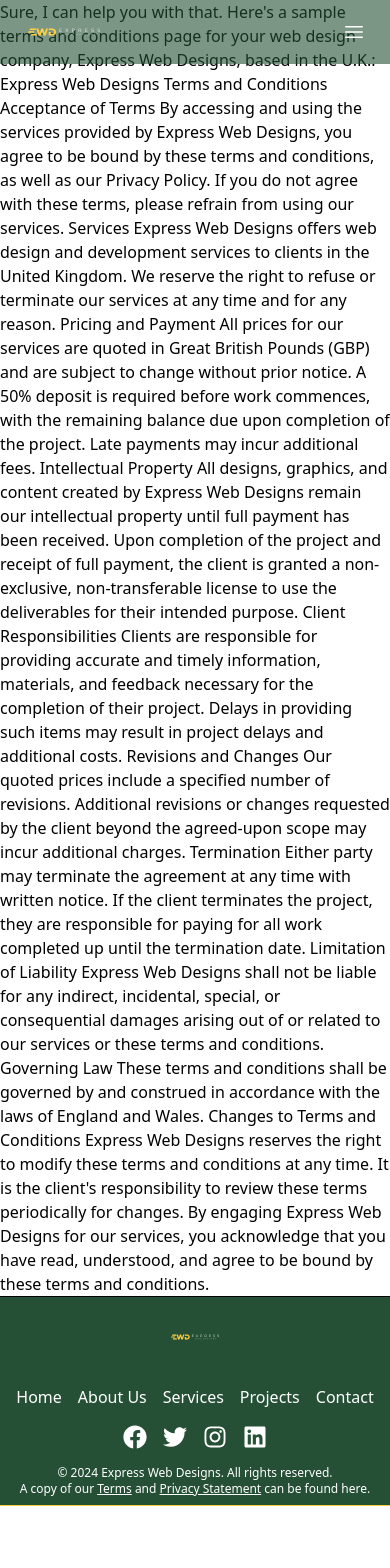
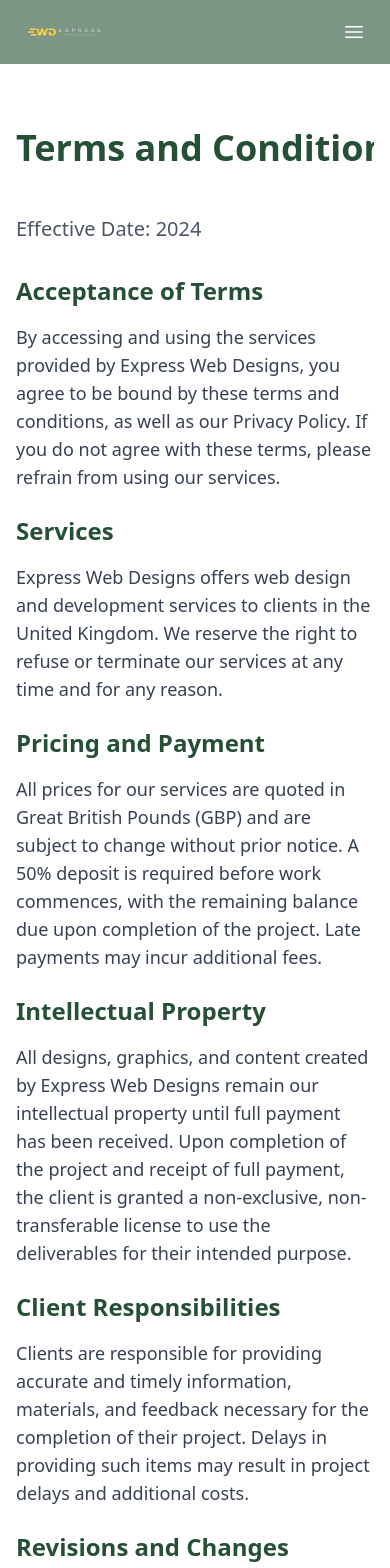
Before and after one commit to jdm1991/final-express, a Next.js app: page /terms in a window 390 px wide. Shown: the top 1568 px of the page. Before the commit the page ends 1506 px from the top, so only its background shows below. Built offline with nearby package versions, Linux system fonts and the light colour scheme.

Commit message:
Latest updates

```diff
--- a/src/app/privacy/page.jsx
+++ b/src/app/privacy/page.jsx
@@ -7,7 +7,7 @@ export default function Privacy() {
             Privacy Policy for Express Web Designs
           </h1>
           <p className="text-xl font-medium text-gray-600 mb-8 text-left">
-            Effective Date: [Insert Date]
+            Effective Date: 2024
           </p>
           <div className="text-left">
             <p className="text-lg font-medium text-gray-700 mb-6">
--- a/src/app/terms/page.jsx
+++ b/src/app/terms/page.jsx
@@ -1,45 +1,106 @@
 export default function Terms() {
-
-    return (
-      <p>
-        Sure, I can help you with that. Here's a sample terms and conditions
-        page for your web design company, Express Web Designs, based in the
-        U.K.: Express Web Designs Terms and Conditions Acceptance of Terms By
-        accessing and using the services provided by Express Web Designs, you
-        agree to be bound by these terms and conditions, as well as our Privacy
-        Policy. If you do not agree with these terms, please refrain from using
-        our services. Services Express Web Designs offers web design and
-        development services to clients in the United Kingdom. We reserve the
-        right to refuse or terminate our services at any time and for any
-        reason. Pricing and Payment All prices for our services are quoted in
-        Great British Pounds (GBP) and are subject to change without prior
-        notice. A 50% deposit is required before work commences, with the
-        remaining balance due upon completion of the project. Late payments may
-        incur additional fees. Intellectual Property All designs, graphics, and
-        content created by Express Web Designs remain our intellectual property
-        until full payment has been received. Upon completion of the project and
-        receipt of full payment, the client is granted a non-exclusive,
-        non-transferable license to use the deliverables for their intended
-        purpose. Client Responsibilities Clients are responsible for providing
-        accurate and timely information, materials, and feedback necessary for
-        the completion of their project. Delays in providing such items may
-        result in project delays and additional costs. Revisions and Changes Our
-        quoted prices include a specified number of revisions. Additional
-        revisions or changes requested by the client beyond the agreed-upon
-        scope may incur additional charges. Termination Either party may
-        terminate the agreement at any time with written notice. If the client
-        terminates the project, they are responsible for paying for all work
-        completed up until the termination date. Limitation of Liability Express
-        Web Designs shall not be liable for any indirect, incidental, special,
-        or consequential damages arising out of or related to our services or
-        these terms and conditions. Governing Law These terms and conditions
-        shall be governed by and construed in accordance with the laws of
-        England and Wales. Changes to Terms and Conditions Express Web Designs
-        reserves the right to modify these terms and conditions at any time. It
-        is the client's responsibility to review these terms periodically for
-        changes. By engaging Express Web Designs for our services, you
-        acknowledge that you have read, understood, and agree to be bound by
-        these terms and conditions.
-      </p>
-    );
+  return (
+    <section className="bg-white pt-32 pb-12">
+      <div className="max-w-7xl mx-auto px-4 sm:px-6 lg:px-8">
+        <div className="text-center">
+          <h1 className="text-4xl md:text-5xl font-bold text-[#255036] mb-10 text-left">
+            Terms and Conditions for Express Web Designs
+          </h1>
+          <p className="text-xl font-medium text-gray-600 mb-8 text-left">
+            Effective Date: 2024
+          </p>
+          <div className="text-left">
+            <h2 className="text-2xl font-bold text-[#255036] mb-4">
+              Acceptance of Terms
+            </h2>
+            <p className="text-lg font-medium text-gray-700 mb-6">
+              By accessing and using the services provided by Express Web
+              Designs, you agree to be bound by these terms and conditions, as
+              well as our Privacy Policy. If you do not agree with these terms,
+              please refrain from using our services.
+            </p>
+            <h2 className="text-2xl font-bold text-[#255036] mb-4">Services</h2>
+            <p className="text-lg font-medium text-gray-700 mb-6">
+              Express Web Designs offers web design and development services to
+              clients in the United Kingdom. We reserve the right to refuse or
+              terminate our services at any time and for any reason.
+            </p>
+            <h2 className="text-2xl font-bold text-[#255036] mb-4">
+              Pricing and Payment
+            </h2>
+            <p className="text-lg font-medium text-gray-700 mb-6">
+              All prices for our services are quoted in Great British Pounds
+              (GBP) and are subject to change without prior notice. A 50%
+              deposit is required before work commences, with the remaining
+              balance due upon completion of the project. Late payments may
+              incur additional fees.
+            </p>
+            <h2 className="text-2xl font-bold text-[#255036] mb-4">
+              Intellectual Property
+            </h2>
+            <p className="text-lg font-medium text-gray-700 mb-6">
+              All designs, graphics, and content created by Express Web Designs
+              remain our intellectual property until full payment has been
+              received. Upon completion of the project and receipt of full
+              payment, the client is granted a non-exclusive, non-transferable
+              license to use the deliverables for their intended purpose.
+            </p>
+            <h2 className="text-2xl font-bold text-[#255036] mb-4">
+              Client Responsibilities
+            </h2>
+            <p className="text-lg font-medium text-gray-700 mb-6">
+              Clients are responsible for providing accurate and timely
+              information, materials, and feedback necessary for the completion
+              of their project. Delays in providing such items may result in
+              project delays and additional costs.
+            </p>
+            <h2 className="text-2xl font-bold text-[#255036] mb-4">
+              Revisions and Changes
+            </h2>
+            <p className="text-lg font-medium text-gray-700 mb-6">
+              Our quoted prices include a specified number of revisions.
+              Additional revisions or changes requested by the client beyond the
+              agreed-upon scope may incur additional charges.
+            </p>
+            <h2 className="text-2xl font-bold text-[#255036] mb-4">
+              Termination
+            </h2>
+            <p className="text-lg font-medium text-gray-700 mb-6">
+              Either party may terminate the agreement at any time with written
+              notice. If the client terminates the project, they are responsible
+              for paying for all work completed up until the termination date.
+            </p>
+            <h2 className="text-2xl font-bold text-[#255036] mb-4">
+              Limitation of Liability
+            </h2>
+            <p className="text-lg font-medium text-gray-700 mb-6">
+              Express Web Designs shall not be liable for any indirect,
+              incidental, special, or consequential damages arising out of or
+              related to our services or these terms and conditions.
+            </p>
+            <h2 className="text-2xl font-bold text-[#255036] mb-4">
+              Governing Law
+            </h2>
+            <p className="text-lg font-medium text-gray-700 mb-6">
+              These terms and conditions shall be governed by and construed in
+              accordance with the laws of England and Wales.
+            </p>
+            <h2 className="text-2xl font-bold text-[#255036] mb-4">
+              Changes to Terms and Conditions
+            </h2>
+            <p className="text-lg font-medium text-gray-700 mb-6">
+              Express Web Designs reserves the right to modify these terms and
+              conditions at any time. It is the client's responsibility to
+              review these terms periodically for changes.
+            </p>
+            <p className="text-lg font-medium text-gray-700">
+              By engaging Express Web Designs for our services, you acknowledge
+              that you have read, understood, and agree to be bound by these
+              terms and conditions.
+            </p>
+          </div>
+        </div>
+      </div>
+    </section>
+  );
 }
```
